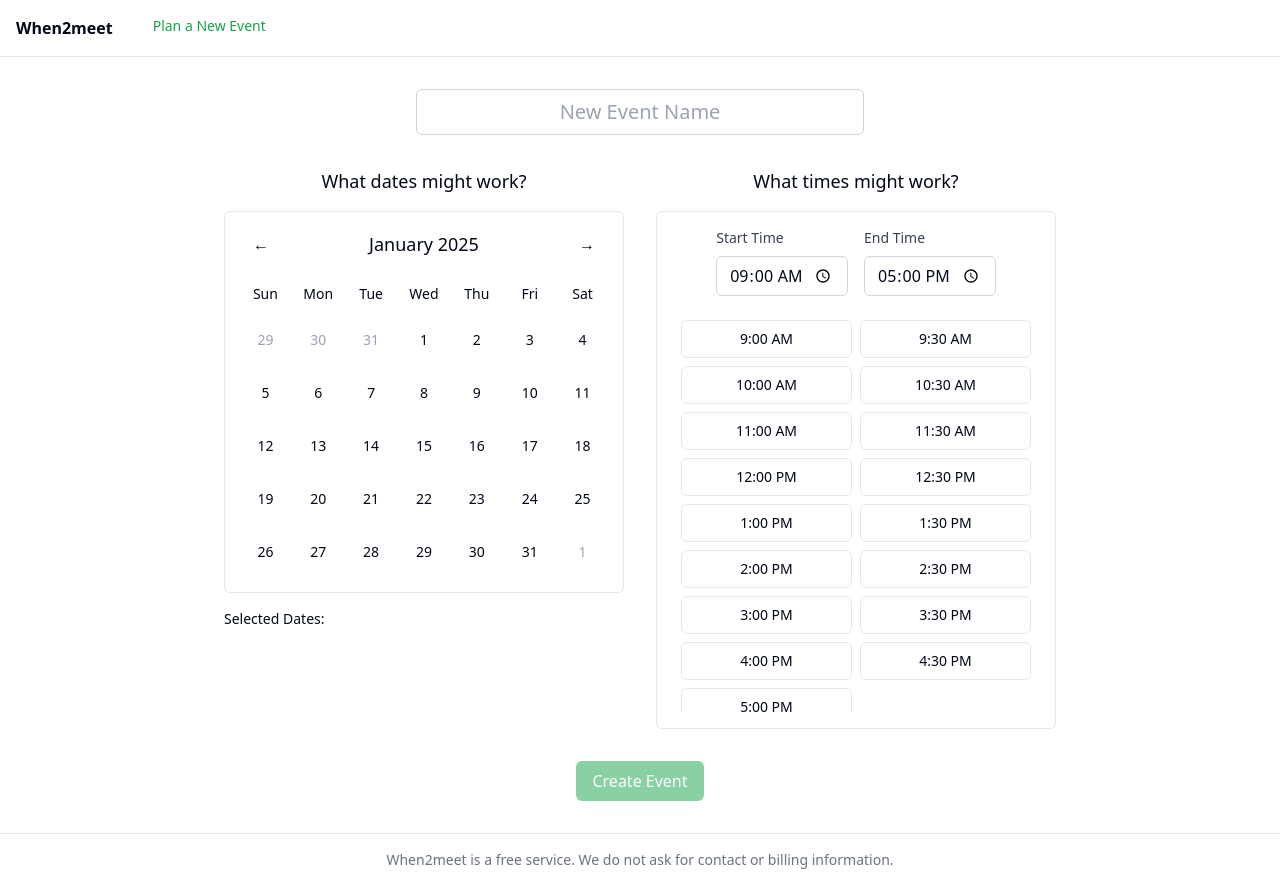
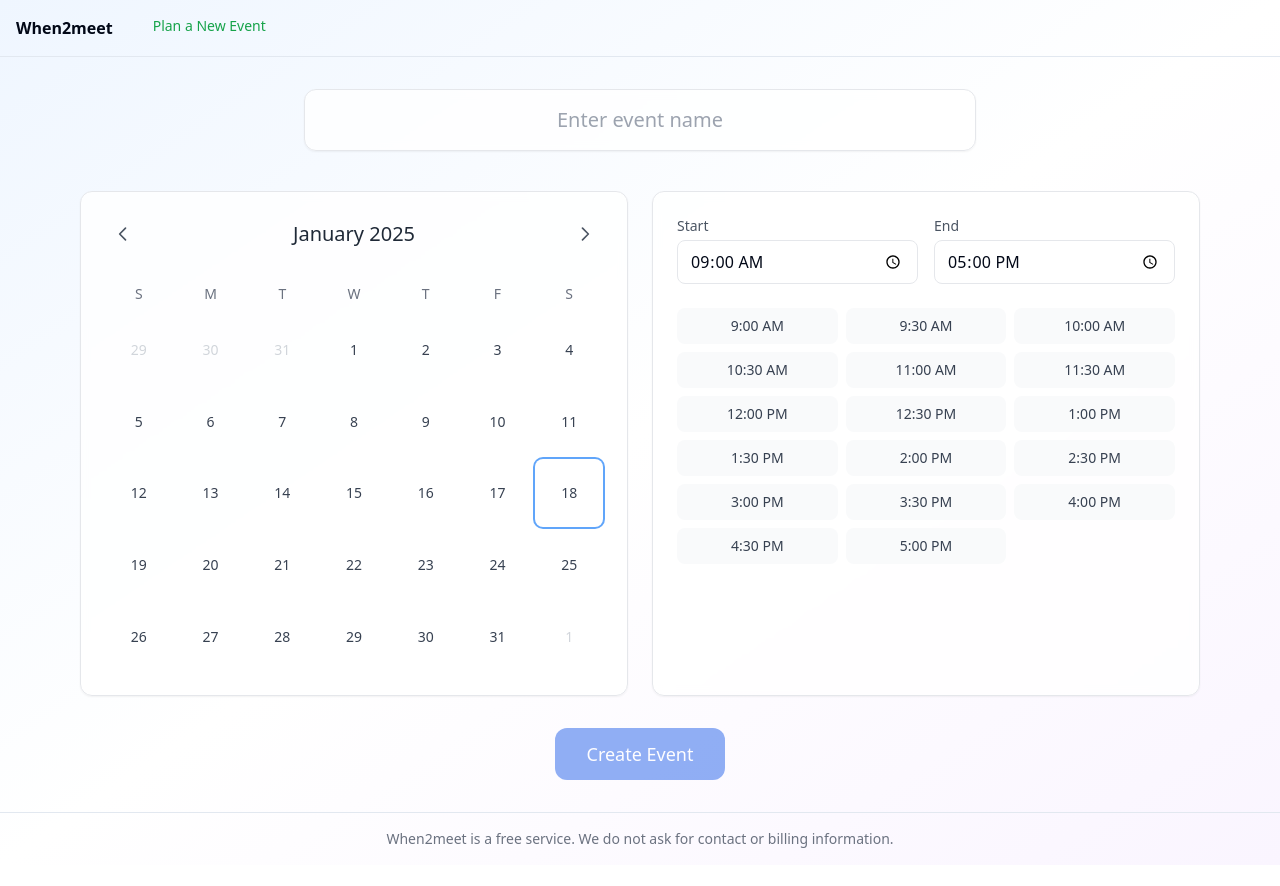
Before and after one commit to harshascode/when2meet, a SvelteKit app: page / in a window 1280 px wide. After the commit the page ends 865 px from the top, so only its background shows below. Built offline with nearby package versions, Linux system fonts and the light colour scheme.

Commit message:
it works

```diff
--- a/src/routes/+page.svelte
+++ b/src/routes/+page.svelte
@@ -10,6 +10,7 @@
         isCurrentMonth: boolean;
         dayLabel: string;
         ariaLabel: string;
+        isToday: boolean;
     }
 
     interface TimeSlot {
@@ -36,26 +37,17 @@
         const end = endOfMonth(date);
         const days = eachDayOfInterval({ start, end });
         const firstDayOfWeek = start.getDay();
+        const today = new Date();
 
         const paddingDays = Array(firstDayOfWeek)
             .fill(null)
             .map((_, index) => {
                 const date = new Date(start);
                 date.setDate(start.getDate() - (firstDayOfWeek - index));
-				return {
-					date,
-					isCurrentMonth: false,
-					dayLabel: format(date, 'd'),
-					ariaLabel: format(date, 'MMMM d, yyyy')
-				};
+                return createCalendarDay(date, false, today);
             });
 
-		const calendarDays = days.map((day) => ({
-			date: day,
-			isCurrentMonth: true,
-			dayLabel: format(day, 'd'),
-			ariaLabel: format(day, 'MMMM d, yyyy')
-		}));
+        const calendarDays = days.map((day) => createCalendarDay(day, true, today));
 
         const lastDayOfWeek = end.getDay();
         const remainingDays = 6 - lastDayOfWeek;
@@ -64,32 +56,32 @@
             .map((_, index) => {
                 const date = new Date(end);
                 date.setDate(end.getDate() + (index + 1));
-				return {
-					date,
-					isCurrentMonth: false,
-					dayLabel: format(date, 'd'),
-					ariaLabel: format(date, 'MMMM d, yyyy')
-				};
+                return createCalendarDay(date, false, today);
             });
 
         return [...paddingDays, ...calendarDays, ...endPaddingDays];
     }
 
-	// Date selection
+    function createCalendarDay(date: Date, isCurrentMonth: boolean, today: Date): CalendarDay {
+        return {
+            date,
+            isCurrentMonth,
+            dayLabel: format(date, 'd'),
+            ariaLabel: format(date, 'MMMM d, yyyy'),
+            isToday: isSameDay(date, today)
+        };
+    }
+
     function toggleDateSelection(date: Date): void {
         selectedDates = selectedDatesSet.has(date.getTime())
             ? selectedDates.filter((d) => !isSameDay(d, date))
             : [...selectedDates, date];
     }
 
-	// Calendar navigation
     const today = () => (currentMonth = new Date());
-	const previousMonth = () =>
-		(currentMonth = new Date(currentMonth.getFullYear(), currentMonth.getMonth() - 1));
-	const nextMonth = () =>
-		(currentMonth = new Date(currentMonth.getFullYear(), currentMonth.getMonth() + 1));
+    const previousMonth = () => (currentMonth = new Date(currentMonth.setMonth(currentMonth.getMonth() - 1)));
+    const nextMonth = () => (currentMonth = new Date(currentMonth.setMonth(currentMonth.getMonth() + 1)));
 
-	// Time slots generation
     function generateTimeSlots(start: string, end: string, interval: number): TimeSlot[] {
         const [startHours, startMinutes] = start.split(':').map(Number);
         const [endHours, endMinutes] = end.split(':').map(Number);
@@ -106,7 +98,6 @@
                 formatted: formatTime(timeString)
             });
         }
-
         return slots;
     }
 
@@ -123,12 +114,11 @@
             : [...selectedTimes, time];
     }
 
-	// Form submission
     async function handleSubmit(): Promise<void> {
-		try {
-			if (!eventName) throw new Error('Please enter an event name');
-			if (!selectedDates.length) throw new Error('Please select at least one date');
-			if (!selectedTimes.length) throw new Error('Please select at least one time slot');
+        if (!eventName || !selectedDates.length || !selectedTimes.length) {
+            alert('Please fill in all required fields');
+            return;
+        }
 
         const eventId = uuidv4();
         const eventData = {
@@ -138,135 +128,133 @@
             timeSlots: selectedTimes
         };
 
-			const response = await fetch('/api/events', {
+        try {
+            await fetch('/api/events', {
                 method: 'POST',
                 headers: { 'Content-Type': 'application/json' },
                 body: JSON.stringify(eventData)
             });
-
-			if (!response.ok) throw new Error('Failed to create event');
             window.location.href = `/events/${eventId}`;
         } catch (error) {
-			alert(error instanceof Error ? error.message : 'Failed to create event. Please try again.');
+            alert('Failed to create event. Please try again.');
         }
     }
 
-	// Derived values
     let calendarDays = $derived(generateCalendarDays(currentMonth));
     let timeSlots = $derived(generateTimeSlots(startTime, endTime, timeInterval));
     let sortedSelectedDates = $derived([...selectedDates].sort((a, b) => a.getTime() - b.getTime()));
 </script>
 
-<div class="flex min-h-screen flex-col">
+<div class="min-h-screen bg-gradient-to-br from-blue-50 via-white to-purple-50">
     <Header />
 
-	<main class="container mx-auto max-w-4xl flex-1 py-8">
-		<div class="grid gap-8">
-			<div class="text-center">
+    <main class="container mx-auto max-w-6xl px-4 py-8">
+        <!-- Event Name Input -->
+        <div class="max-w-2xl mx-auto mb-10">
             <input
                 type="text"
-					placeholder="New Event Name"
-					class="mx-auto w-full max-w-md rounded-md border border-gray-300 px-4 py-2 text-center text-xl font-medium"
+                placeholder="Enter event name"
+                class="w-full px-6 py-4 text-xl text-center bg-white/80 backdrop-blur-sm
+                rounded-xl shadow-sm border border-gray-200
+                focus:ring-2 focus:ring-blue-500 focus:border-blue-500
+                transition-all duration-200"
                 bind:value={eventName}
-					aria-label="Event name"
             />
         </div>
 
-			<div class="grid gap-8 md:grid-cols-2">
-				<!-- Calendar Section -->
-				<div class="space-y-4">
-					<h2 class="text-center text-lg font-medium">What dates might work?</h2>
-					<div class="rounded-md border bg-white p-4">
-						<div class="mb-4 flex items-center justify-between">
+        <div class="grid lg:grid-cols-2 gap-6">
+            <!-- Calendar Card -->
+            <div class="bg-white/80 backdrop-blur-sm rounded-xl shadow-sm border border-gray-200 p-6">
+                <div class="flex items-center justify-between mb-6">
                     <button
-								class="rounded-md px-3 py-1 hover:bg-gray-100"
+                        class="p-2 rounded-lg hover:bg-gray-100 transition-colors"
+						aria-label="Previous Month"
                         onclick={previousMonth}
-								aria-label="Previous month"
                     >
-								&larr;
+                        <svg class="w-5 h-5 text-gray-600" fill="none" viewBox="0 0 24 24" stroke="currentColor">
+                            <path stroke-linecap="round" stroke-linejoin="round" stroke-width="2" d="M15 19l-7-7 7-7"/>
+                        </svg>
                     </button>
-							<h3 class="text-lg font-medium">{format(currentMonth, 'MMMM yyyy')}</h3>
+
+                    <h2 class="text-xl font-medium text-gray-800">
+                        {format(currentMonth, 'MMMM yyyy')}
+                    </h2>
+
                     <button
-								class="rounded-md px-3 py-1 hover:bg-gray-100"
+                        class="p-2 rounded-lg hover:bg-gray-100 transition-colors"
+						aria-label="Previous Month"
                         onclick={nextMonth}
-								aria-label="Next month"
                     >
-								&rarr;
+                        <svg class="w-5 h-5 text-gray-600" fill="none" viewBox="0 0 24 24" stroke="currentColor">
+                            <path stroke-linecap="round" stroke-linejoin="round" stroke-width="2" d="M9 5l7 7-7 7"/>
+                        </svg>
                     </button>
                 </div>
 
-						<div class="grid grid-cols-7 gap-1" role="grid">
-							{#each ['Sun', 'Mon', 'Tue', 'Wed', 'Thu', 'Fri', 'Sat'] as day}
-								<div class="p-2 text-center text-sm font-medium" role="columnheader">{day}</div>
+                <div class="grid grid-cols-7 gap-1">
+                    {#each ['S', 'M', 'T', 'W', 'T', 'F', 'S'] as day}
+                        <div class="text-center text-sm font-medium text-gray-500 py-2">{day}</div>
                     {/each}
 
                     {#each calendarDays as day (day.date.getTime())}
                         <button
-									class="aspect-square rounded-md p-2 text-center text-sm
-                                        {!day.isCurrentMonth && 'text-gray-400'}
+                            class="aspect-square rounded-lg text-sm font-medium
+                                {!day.isCurrentMonth ? 'text-gray-300' : 'text-gray-700'}
+                                {day.isToday ? 'ring-2 ring-blue-400' : ''}
                                 {selectedDatesSet.has(day.date.getTime())
-										? 'bg-green-500 text-white hover:bg-green-600'
-										: 'hover:bg-gray-100'}"
+                                    ? 'bg-blue-500 text-white hover:bg-blue-600'
+                                    : 'hover:bg-blue-50'}"
                             onclick={() => toggleDateSelection(day.date)}
-									aria-label={day.ariaLabel}
-									aria-pressed={selectedDatesSet.has(day.date.getTime())}
                         >
                             {day.dayLabel}
                         </button>
                     {/each}
                 </div>
-					</div>
 
-					<div class="mt-4 space-y-2">
-						<h3 class="text-sm font-medium">Selected Dates:</h3>
-						<div class="flex flex-wrap gap-2">
+                {#if selectedDates.length > 0}
+                    <div class="mt-4 flex flex-wrap gap-2">
                         {#each sortedSelectedDates as date}
-								<span class="rounded-full bg-green-100 px-3 py-1 text-sm text-green-800">
-									{format(date, 'MMM d, yyyy')}
+                            <span class="px-3 py-1 text-sm bg-blue-100 text-blue-700 rounded-full">
+                                {format(date, 'MMM d')}
                             </span>
                         {/each}
                     </div>
-					</div>
+                {/if}
             </div>
 
-				<!-- Time Selection Section -->
-				<div class="space-y-4">
-					<h2 class="text-center text-lg font-medium">What times might work?</h2>
-					<div class="rounded-md border bg-white p-4">
-						<div class="mb-4 flex justify-center gap-4">
-							<div class="space-y-2">
-								<label for="startTime" class="block text-sm font-medium text-gray-700">
-									Start Time
-								</label>
+            <!-- Time Selection Card -->
+            <div class="bg-white/80 backdrop-blur-sm rounded-xl shadow-sm border border-gray-200 p-6">
+                <div class="grid grid-cols-2 gap-4 mb-6">
+                    <div>
+                        <label for="startTime" class="block text-sm text-gray-600 mb-1">Start</label>
                         <input
                             id="startTime"
                             type="time"
                             bind:value={startTime}
-									class="rounded-md border border-gray-300 px-3 py-1.5"
+                            class="w-full px-3 py-2 rounded-lg border border-gray-200
+                            focus:ring-2 focus:ring-blue-500 focus:border-blue-500"
                         />
                     </div>
-							<div class="space-y-2">
-								<label for="endTime" class="block text-sm font-medium text-gray-700">
-									End Time
-								</label>
+                    <div>
+                        <label for="endTime" class="block text-sm text-gray-600 mb-1">End</label>
                         <input
                             id="endTime"
                             type="time"
                             bind:value={endTime}
-									class="rounded-md border border-gray-300 px-3 py-1.5"
+                            class="w-full px-3 py-2 rounded-lg border border-gray-200
+                            focus:ring-2 focus:ring-blue-500 focus:border-blue-500"
                         />
                     </div>
                 </div>
 
-						<div class="grid max-h-[400px] grid-cols-2 gap-2 overflow-y-auto p-2">
+                <div class="grid grid-cols-2 sm:grid-cols-3 gap-2 max-h-[360px] overflow-y-auto">
                     {#each timeSlots as timeSlot (timeSlot.time)}
                         <button
-									class="rounded-md border p-2 text-sm transition-colors
+                            class="px-4 py-2 rounded-lg text-sm font-medium
                                 {selectedTimesSet.has(timeSlot.time)
-										? 'border-green-500 bg-green-500 text-white hover:bg-green-600'
-										: 'border-gray-200 hover:bg-gray-50'}"
+                                    ? 'bg-blue-500 text-white hover:bg-blue-600'
+                                    : 'bg-gray-50 text-gray-700 hover:bg-gray-100'}"
                             onclick={() => toggleTimeSelection(timeSlot.time)}
-									aria-pressed={selectedTimesSet.has(timeSlot.time)}
                         >
                             {timeSlot.formatted}
                         </button>
@@ -274,20 +262,18 @@
                 </div>
             </div>
         </div>
-			</div>
 
-			<div class="space-y-4 text-center">
-				<div class="flex items-center justify-center gap-2">
+        <!-- Create Button -->
+        <div class="mt-8 text-center">
             <button
-						type="submit"
-						class="rounded-md bg-green-600 px-4 py-2 text-white hover:bg-green-700 disabled:opacity-50"
-						disabled={selectedDates.length === 0 || !eventName || selectedTimes.length === 0}
                 onclick={handleSubmit}
+                class="px-8 py-3 bg-blue-600 text-white text-lg font-medium rounded-xl
+                hover:bg-blue-700 transition-colors
+                disabled:opacity-50 disabled:cursor-not-allowed"
+                disabled={!eventName || selectedDates.length === 0 || selectedTimes.length === 0}
             >
                 Create Event
             </button>
-				</div>
-			</div>
         </div>
     </main>
 
```
Also changed, not shown: 2 other files (tests, documents, lock files or other folders). Lines whose indentation alone changed are shown as unchanged.
